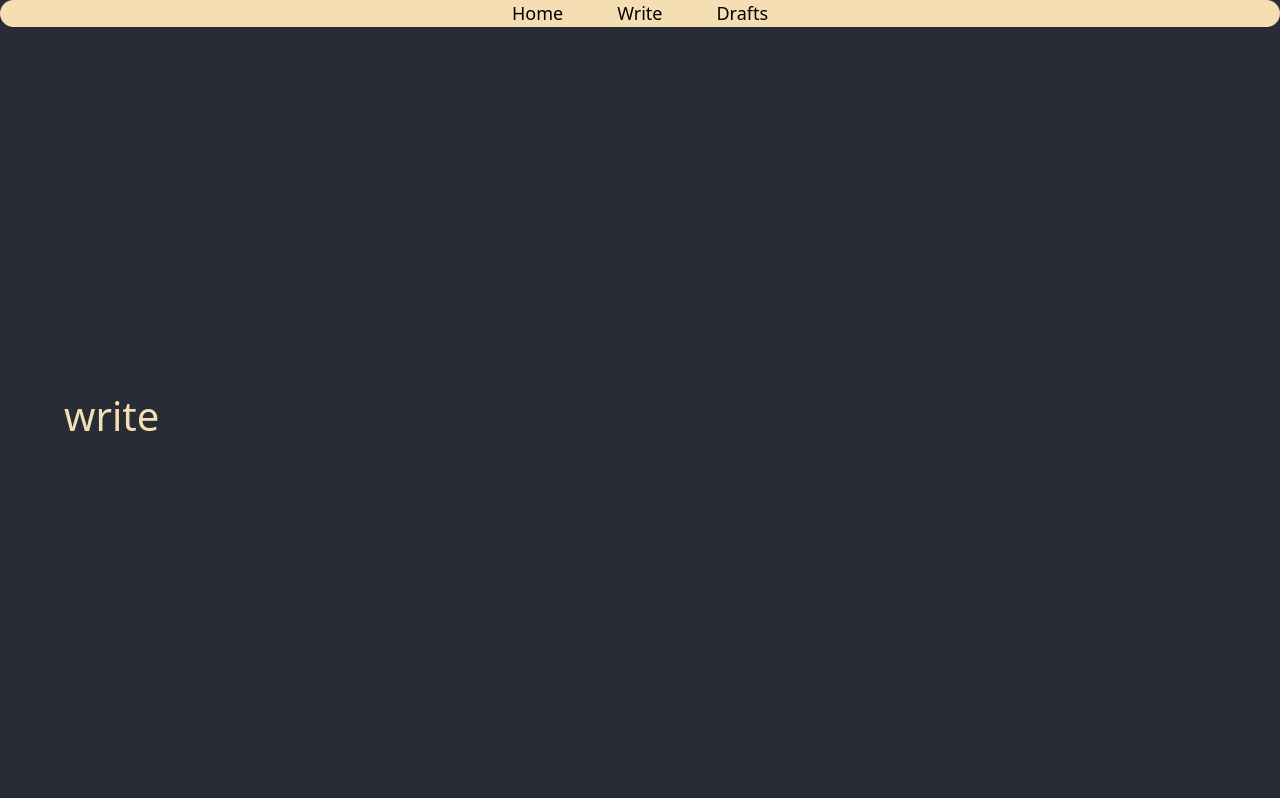
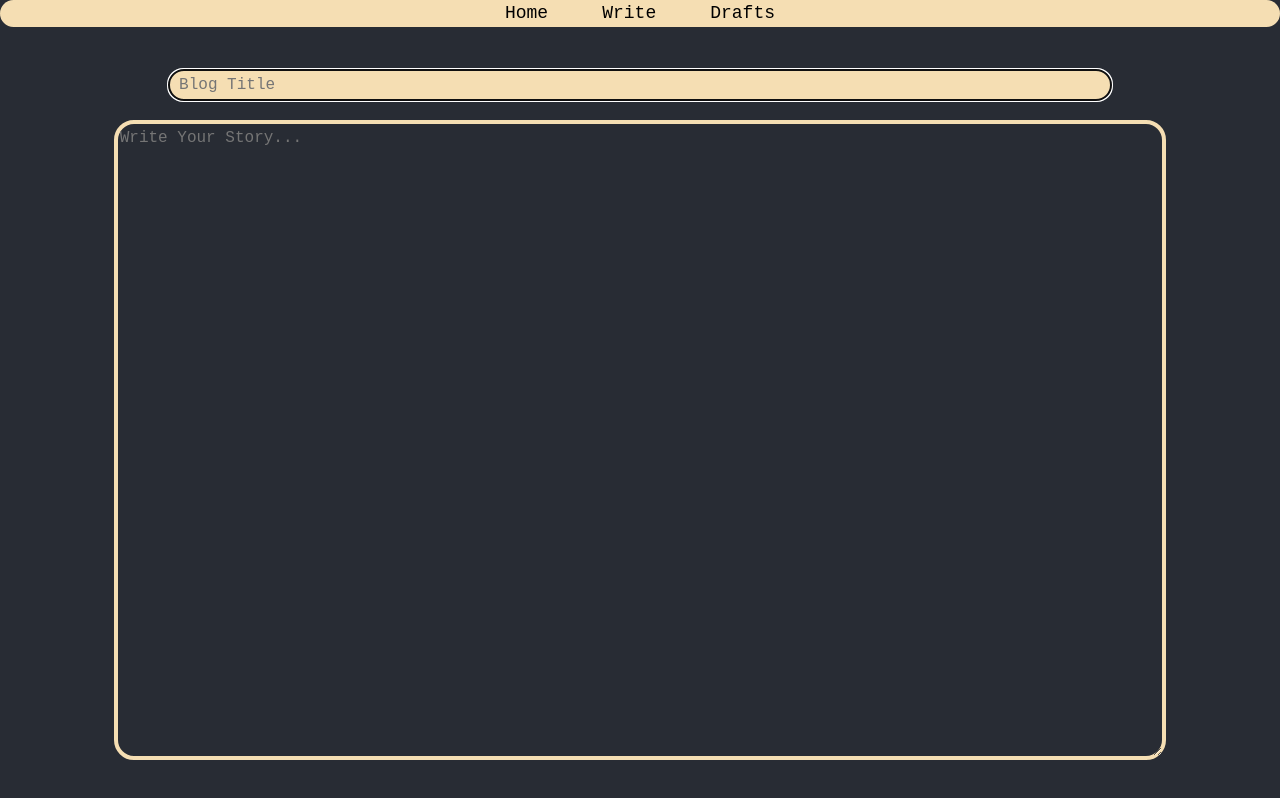
Before and after one commit to notaringblade/blog_website, a React (Create React App) app: page /write in a window 1280 px wide. Built offline with nearby package versions, Linux system fonts and the light colour scheme.

Commit message:
Write page

```diff
--- a/src/App.css
+++ b/src/App.css
@@ -1,5 +1,3 @@
-
-
 
 .App-header {
   background-color: #282c34;
--- a/src/components/drafts/index.js
+++ b/src/components/drafts/index.js
@@ -2,10 +2,8 @@ import React from 'react'
 
 export default function Drafts() {
   return (
-    <section>
-    <h1>
-      Drafts
-    </h1>
-  </section>
+    <>
+
+    </>
   )
 }
--- a/src/components/home/index.css
+++ b/src/components/home/index.css
@@ -5,29 +5,31 @@
 .blog{
     height: fit-content;
     width: 550px;
-    border: 2px solid wheat;
+    border: 3px solid wheat;
     border-radius: 20px;
     margin-bottom: 10px;
     color: wheat;
     text-align: center;
     font-size: 18px;
-    overflow: hidden;
 }
 .image{
     width: 550px;
-
 }
-
+.title{
+    margin-top: 100px;
+}
 .text-div{
     background-color: wheat;
     color: #282c34;
     border: 0px solid wheat;
     border-radius: 10px;
+    margin-bottom: 10px;
 }
 
 .summary-text{
-    width: 100%;
+    width: 90%;
     overflow: hidden;
     text-overflow: ellipsis;
-
+    display: flex;
+    margin: auto;
 }
--- a/src/components/home/index.js
+++ b/src/components/home/index.js
@@ -27,7 +27,7 @@ export default function Home() {
                         alt = 'demo'
                         src="https://picsum.photos/300/200"
                       />
-                      <div>
+                      <div className='title'>
                         <p>
                           {blogs.title}
                         </p>
--- a/src/components/navbar/index.css
+++ b/src/components/navbar/index.css
@@ -3,6 +3,9 @@
 }
 body{
   margin: 0;
+}
+.nav-bar{
+  width: 90%;
 }
 .select-header{
     top: 0;
@@ -14,6 +17,7 @@ body{
     background-color: wheat;
     border-radius: 20px;
     margin-left: 40px;
+    font-family: monospace;
   }
 
 .links{
--- a/src/components/shared_layout/index.css
+++ b/src/components/shared_layout/index.css
@@ -5,4 +5,5 @@
     padding-top: 2.5em;
     margin: auto;
     display: flex;
+    font-family: monospace;
 }
--- a/src/components/write/index.css
+++ b/src/components/write/index.css
@@ -0,0 +1,46 @@
+.writing-area{
+    width: 100%;
+    min-height: 90vh;
+    margin: auto;
+    padding: 10px;
+    /* text-align: center; */
+    color: wheat;
+    display: flex;
+    flex-wrap: nowrap;
+    flex-direction: column;
+
+}
+.title-input{
+    display: block;
+    margin: auto;
+  border: 0px solid wheat;
+  border-radius: 20px;
+  /* margin-bottom: 20px; */
+  background-color: wheat;
+  width: 85%;
+  height: calc(20vh - 130px);
+  padding: 10px;
+  resize: none;
+  font-size: inherit;
+  font-family: monospace;
+  color: #282c34;
+  margin-bottom: 20px;
+}
+.body-input{
+    display: block;
+    margin: auto;
+    border: 4px solid wheat;
+    border-radius: 20px;
+    background-color: #282c34;
+    width: 95%;
+    min-height: 80vh;
+    max-height: fit-content;
+    color: wheat;
+
+}
+.title-area{
+    flex-wrap: nowrap;
+    display: flex;
+    flex-direction: row;
+    width: 100%;
+}
--- a/src/components/write/index.js
+++ b/src/components/write/index.js
@@ -1,11 +1,21 @@
 import React from 'react'
+import './index.css'
+import { Container } from 'reactstrap'
+
 
 export default function Write() {
   return (
-    <section>
-      <h1>
-        write
-      </h1>
-    </section>
+    <>
+      <div className='writing-area'>
+        <Container fluid className='title-area'>
+          {/* <input type= "file"   /> */}
+          <input type= "text" placeholder= "Blog Title" className='title-input' autoFocus/>
+        </Container>
+
+        <Container fluid>
+          <textarea type= "text" placeholder= "Write Your Story..." className='body-input' />
+        </Container>
+      </div>
+    </>
   )
 }
```
